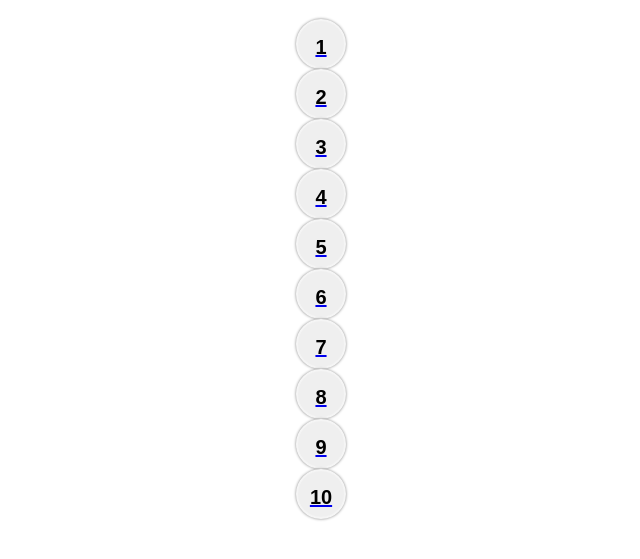
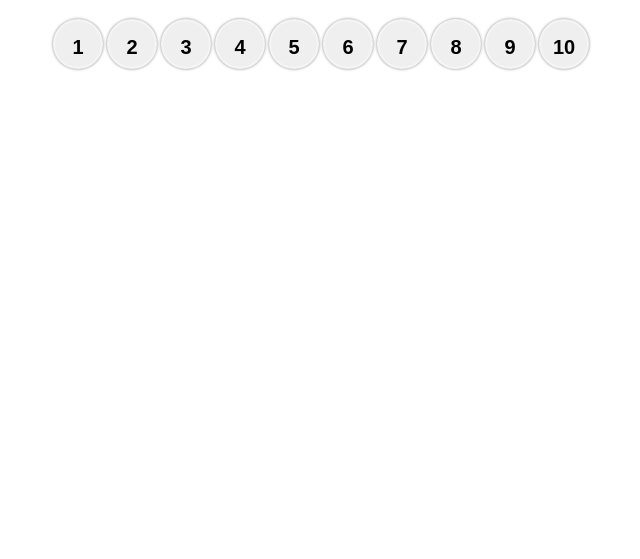
Before and after one commit to Taylourpeters/mentalhealth, a plain HTML site: page finalproject.html in a window 1280 px wide. Shown: the part 61-620 px from the top of the page, without its empty margins (319-959 px from the left). Drawn offline with Linux system fonts and the light colour scheme.

Commit message:
added stuff clemy

```diff
--- a/finalproject.css
+++ b/finalproject.css
@@ -1,6 +1,5 @@
 .round-button {
-    display:block;
-    width:50px;
+     width:50px;
     height:50px;
     line-height:50px;
     border: 2px solid #f5f5f5;
--- a/finalproject.html
+++ b/finalproject.html
@@ -13,9 +13,9 @@
 
 
 <div align="center">
-  <a href="http://www.theamazingmonth.pusku.com/rules.html"><input type="button" class="round-button" value="1" /></a>
-  <a href="http://www.theamazingmonth.pusku.com/rules.html"><input type="button" class="round-button" value="2" /></a>
-  <a href="http://www.theamazingmonth.pusku.com/rules.html"><input type="button" class="round-button" value="3" /></a>
+  <a href="oneinonetothree.html"><input type="button" class="round-button" value="1" /></a>
+  <a href="oneinonetothree.html"><input type="button" class="round-button" value="2" /></a>
+  <a href="oneinonetothree.html"><input type="button" class="round-button" value="3" /></a>
   <a href="http://www.theamazingmonth.pusku.com/rules.html"><input type="button" class="round-button" value="4" /></a>
   <a href="http://www.theamazingmonth.pusku.com/rules.html"><input type="button" class="round-button" value="5" /></a>
   <a href="http://www.theamazingmonth.pusku.com/rules.html"><input type="button" class="round-button" value="6" /></a>
```
